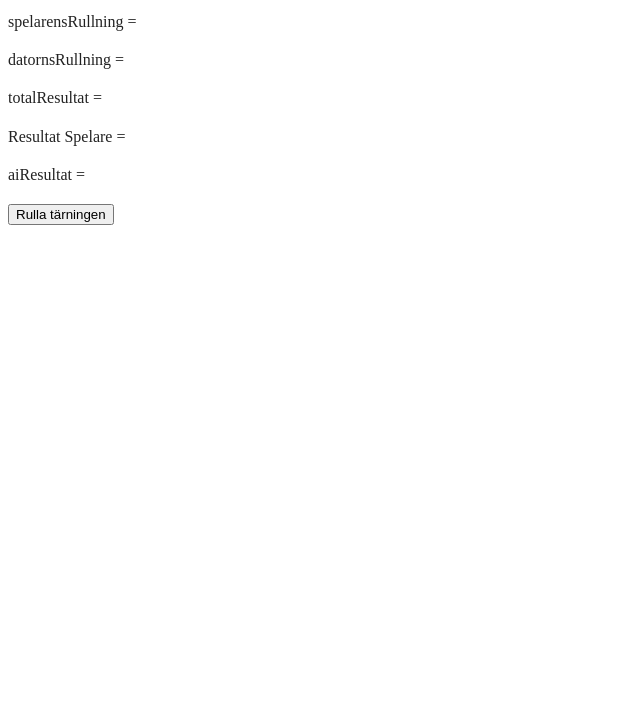
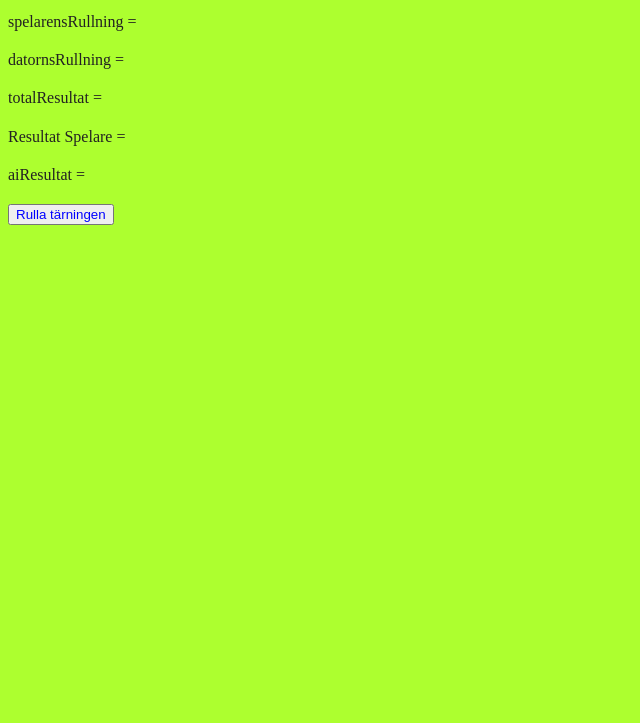
Before and after one commit to ggustav4/A1, a website built with webpack: page Nya dice A1/index.html in a window 1280 px wide. Shown: the part 77-800 px from the top of the page, without its empty margins (0-640 px from the left). Built offline with nearby package versions, Linux system fonts and the light colour scheme.

Commit message:
klar med AI DICE

```diff
--- a/Nya dice A1/css/style.css
+++ b/Nya dice A1/css/style.css
@@ -15,6 +15,7 @@ html {
   color: #222;
   font-size: 1em;
   line-height: 1.4;
+  background-color: greenyellow;
 }
 
 /*
--- a/Nya dice A1/js/app.js
+++ b/Nya dice A1/js/app.js
@@ -17,6 +17,7 @@ const playerScoreText = document.getElementById("playerScoreText");
 const aiScoreText = document.getElementById("aiScoreText");
 const scoreBoardDrawText = document.getElementById("scoreBoardDraw");
 const button0 = document.getElementById("button0");
+button0.style.color = "blue";
 
 let aiScore = 0;
 let scoreBoardDraw = 0;
```
